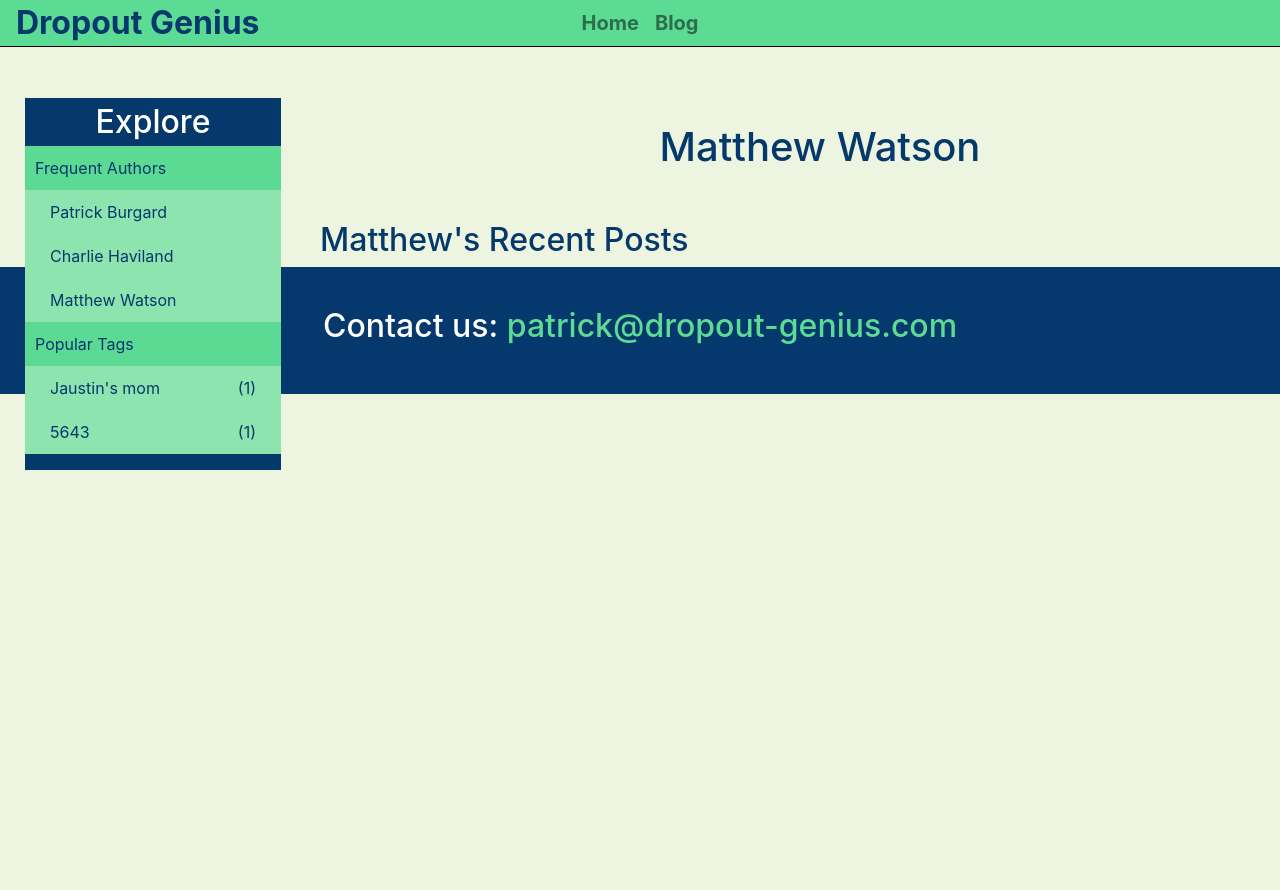
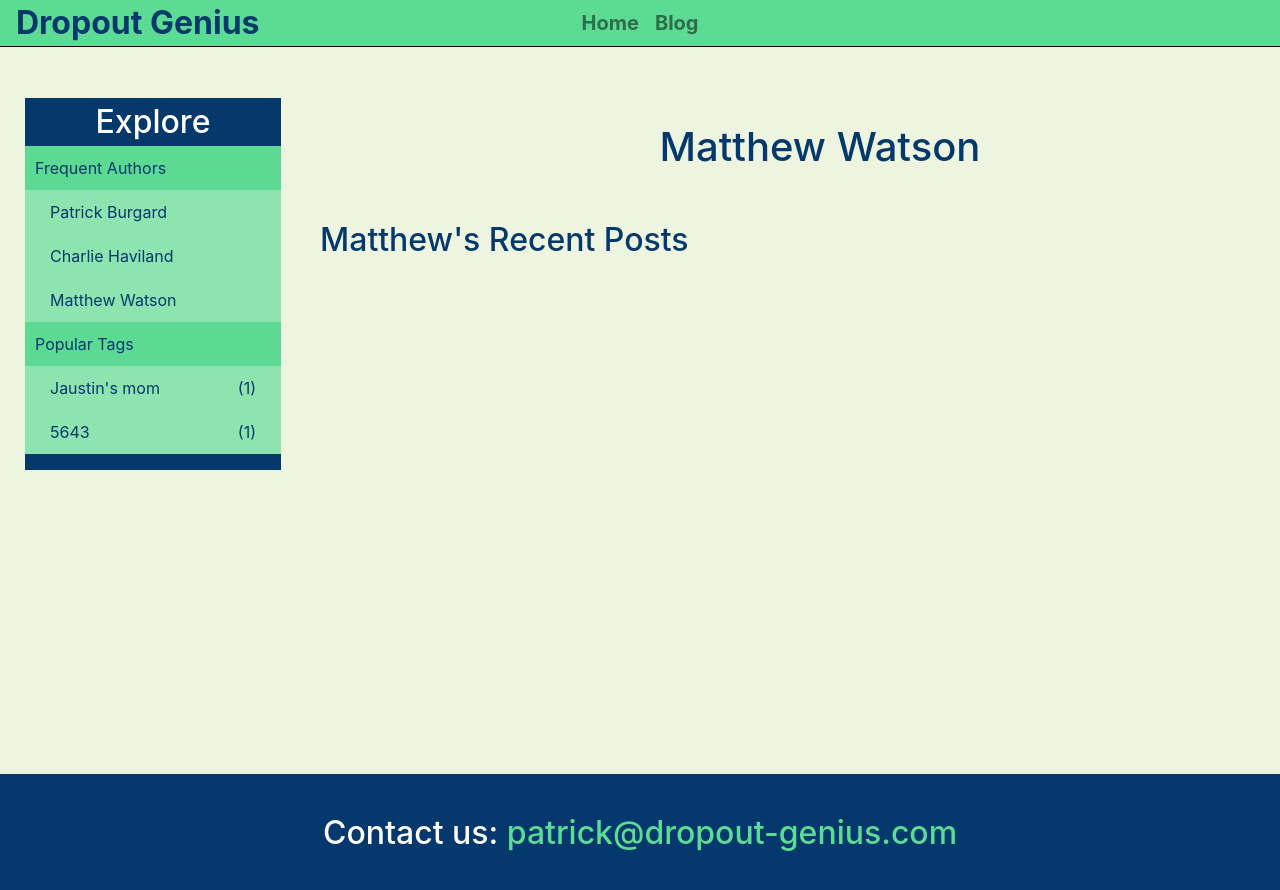
Before and after one commit to dropoutgenius/cropoutgenius.github.io, a Jekyll site: the page built from _authors/matthew-watson.markdown, in a window 1280 px wide. Shown: the top 890 px of the page. Built offline with Jekyll 4.4.1, drawn with Linux system fonts in a browser that asks for light colours.

Commit message:
footer style fix

```diff
--- a/assets/css/style.scss
+++ b/assets/css/style.scss
@@ -120,6 +120,10 @@ div.footer {
   color: white;
   text-align: center;
   padding: 40px;
+  position: fixed;
+  bottom: 0;
+  right: 0;
+  left: 0;
   a {
     color: #5bdb94;
   }
```
Also changed, not shown: 1 other file.
